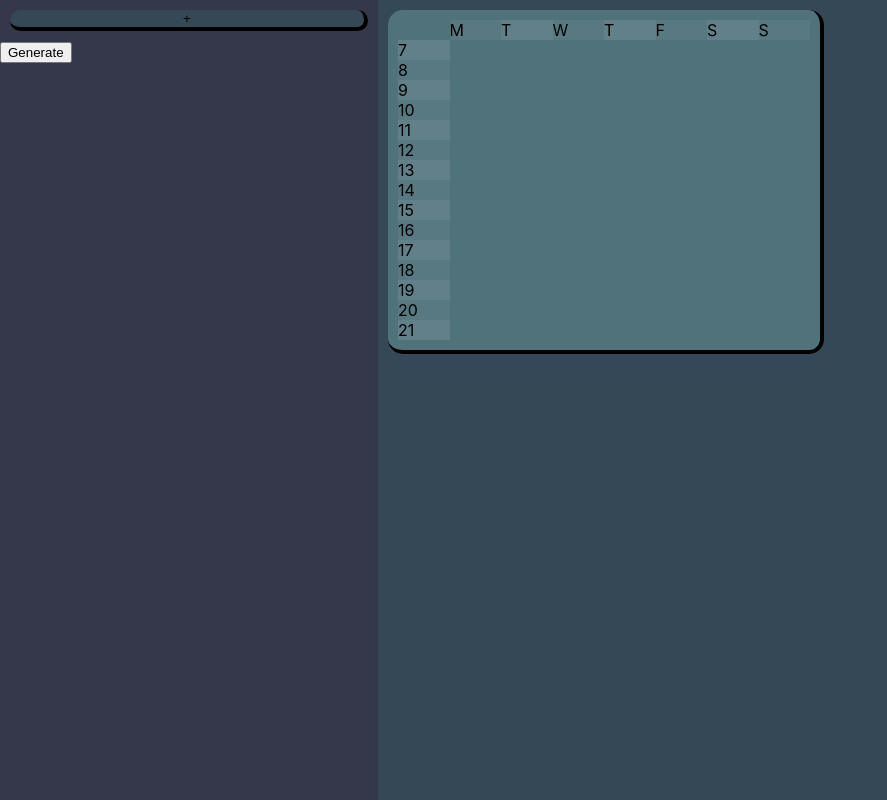
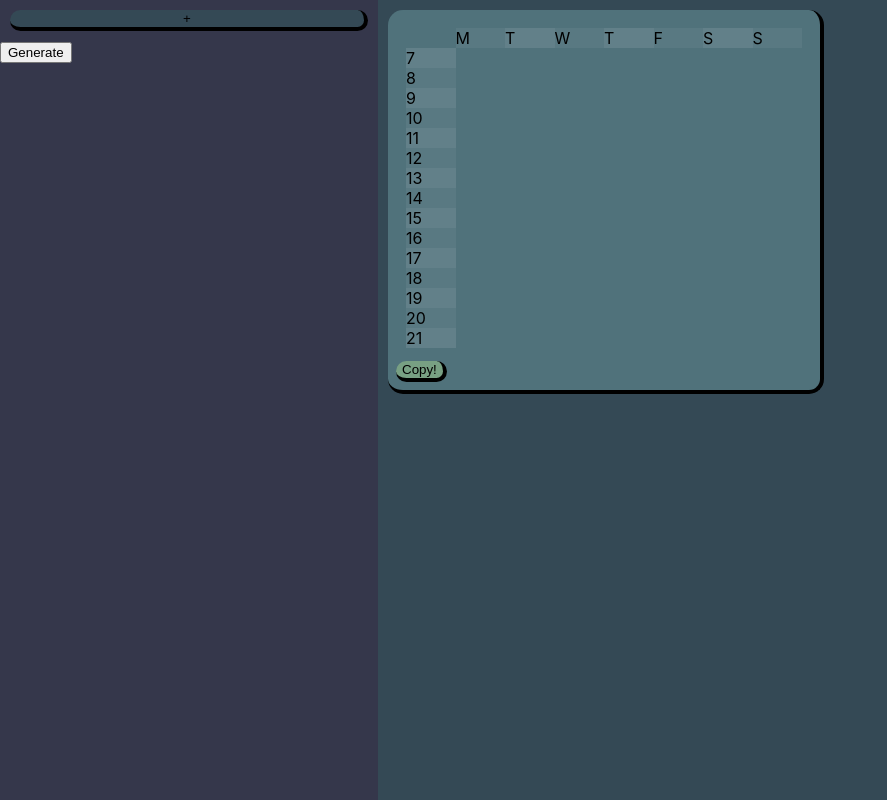
Before and after one commit to Kimbix/HorariosPlusPlus, a React (Create React App) app: page / in a window 1280 px wide. Both pictures are taken after a click on the button "Generate". Shown: the whole page, without its empty margins (0-887 px from the left). Built offline with nearby package versions, Linux system fonts and the light colour scheme.

Commit message:
feat: added button to copy schedule to clipboard

```diff
--- a/src/App.css
+++ b/src/App.css
@@ -194,7 +194,6 @@
 	grid-auto-flow: column;
 	grid-template-columns:  repeat(8, 1fr);
 	grid-template-rows:  repeat(180, 0.1fr);
-	background: var(--analogous-2);
 	border-radius: 15px;
 	padding: 10px;
 }
--- a/src/App.tsx
+++ b/src/App.tsx
@@ -259,6 +259,15 @@ function Schedule({ sections }: { sections: ScheduleSection[] }) {
 	const nums = ["7", "8", "9", "10", "11", "12", "13", "14", "15", "16", "17", "18", "19", "20", "21"];
 	const days = ["M", "T", "W", "T", "F", "S", "S"]
 
+	function copySectionsList() {
+		let res = ""
+		for (const s of sections) {
+			res = res.concat(s.courseName, " | NRC: ", s.code, " | Teacher: ", s.teacher)
+			res = res.concat("\n")
+		}
+		navigator.clipboard.writeText(res)
+	}
+
 	function sectionsOfDay(index: number) {
 		const clasesToday: Class[] = []
 		const scheduleSections: ScheduleSection[] = []
@@ -297,7 +306,8 @@ function Schedule({ sections }: { sections: ScheduleSection[] }) {
 		</>
 	}
 
-	return <div className="floating-container schedule">
+	return <div className="floating-container background-analogous-2">
+		<div className="schedule">
 			<div style={{ "grid-column-start": "1", "grid-row": "span 12" }}></div>
 			{nums.map(x => <div className="schedule-numbers" style={{ "grid-column-start": "1", "grid-row": "span 12" }}>{x}</div>)}
 			{
@@ -311,6 +321,8 @@ function Schedule({ sections }: { sections: ScheduleSection[] }) {
 					</>
 				)
 			}
+		</div>
+		<button className="button-analogous-3" onClick={copySectionsList} >Copy!</button>
 	</div>
 }
 
```
Lines whose indentation alone changed are shown as unchanged.
